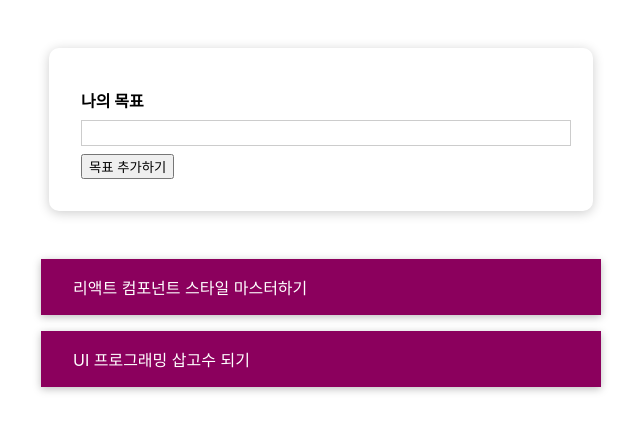
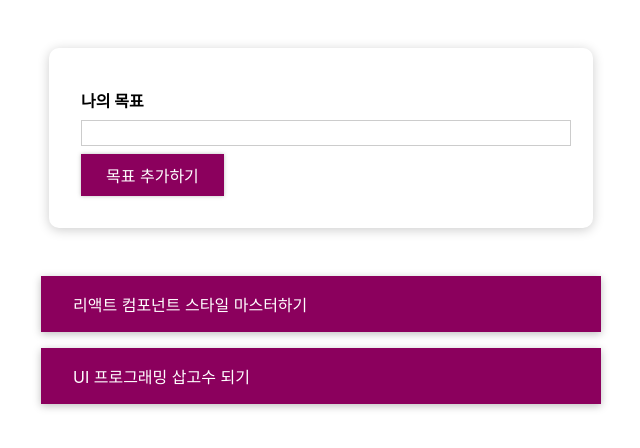
Before and after one commit to wonsrc/react-study, a React (Create React App) app in the folder react-study202409/react-study/: page / in a window 1280 px wide. Shown: the top 448 px of the page, without its empty margins (319-959 px from the left). Built offline with nearby package versions, Linux system fonts and the light colour scheme.

Commit message:
styled-components

```diff
--- a/react-study202409/react-study/package.json
+++ b/react-study202409/react-study/package.json
@@ -9,7 +9,8 @@
     "react": "^18.3.1",
     "react-dom": "^18.3.1",
     "react-scripts": "5.0.1",
-    "styled-component": "^2.8.0",
+    "save": "^2.9.0",
+    "styled-components": "^6.1.13",
     "web-vitals": "^2.1.4"
   },
   "scripts": {
--- a/react-study202409/react-study/src/components/CourseGoals/CourseInput.css
+++ b/react-study202409/react-study/src/components/CourseGoals/CourseInput.css
@@ -22,3 +22,12 @@
   background: #fad0ec;
   border-color: #8b005d;
 }
+
+.form-control.invalid input {
+  border-color: red;
+  background-color: #ffd7d7;
+}
+
+.form-control.invalid label {
+  color: red;
+}
--- a/react-study202409/react-study/src/components/CourseGoals/CourseInput.js
+++ b/react-study202409/react-study/src/components/CourseGoals/CourseInput.js
@@ -1,27 +1,37 @@
 import React, { useState } from 'react';
 import './CourseInput.css';
-import Button from '../UI/Button';
+import ButtonComponent from '../UI/Button';
 
 const CourseInput = ({ onAdd }) => {
   const [enteredText, setEnteredText] = useState('');
 
+  // 입력값 검증용 상태 변수
+  const [isValid, setIsValid] = useState(true);
+
   const textChangeHnadler = (e) => {
+    if (e.target.value.trim().length > 0) {
+      setIsValid(true);
+    }
     setEnteredText(e.target.value);
   };
 
   const formSubmitHandler = (e) => {
     e.preventDefault(); // form 기능 중지
+    if (enteredText.trim().length === 0) {
+      setIsValid(false);
+      return;
+    }
     onAdd(enteredText); // App.js에게 입력값 넘기기
     setEnteredText(''); // 입력창 비우기
   };
 
   return (
     <form onSubmit={formSubmitHandler}>
-      <div className='form-control'>
+      <div className={`form-control ${!isValid ? 'invalid' : ''}`}>
         <label>나의 목표</label>
         <input type='text' value={enteredText} onChange={textChangeHnadler} />
       </div>
-      <Button type='submit'>목표 추가하기</Button>
+      <ButtonComponent type='submit'>목표 추가하기</ButtonComponent>
     </form>
   );
 };
--- a/react-study202409/react-study/src/components/UI/Button.js
+++ b/react-study202409/react-study/src/components/UI/Button.js
@@ -1,13 +1,48 @@
 import React from 'react';
-import './Button.css';
-// 반복되는 태그가 다양한 속성을 가지게 된다면
-// 컴포넌트로 분할해서 속성값을 일괄적으로 처리할 수 있게 하자.
-const Button = ({ type, onClick, children }) => {
+import styled from 'styled-components';
+// import './Button.css';
+
+// styled-components가 제공하는 styled를 사용해서 원하는 태그를 생성하고
+// 해당 태그에 디자인을 문자열로 바로 지정할 수 있습니다.
+
+const Button = styled.button`
+  font: inherit;
+  padding: 0.5rem 1.5rem;
+  border: 1px solid #8b005d;
+  color: white;
+  background: #8b005d;
+  box-shadow: 0 0 4px rgba(0, 0, 0, 0.26);
+  cursor: pointer;
+
+  &:focus {
+    outline: none;
+
+  &:hover,
+  &:active {
+    background: #ac0e77;
+    border-color: #ac0e77;
+    box-shadow: 0 0 8px rgba(0, 0, 0, 0.26);
+}
+
+`;
+// styled-components를 사용하면서 props를 처리하고 싶다면
+// 중간 단계의 컴포넌트를 하나 더 춛가하면 됩니다.
+const ButtonComponent = ({ type, onClick, children }) => {
   return (
-    <button type={type} onClick={onClick}>
+    <Button type={type} onClick={onClick}>
       {children}
-    </button>
+    </Button>
   );
 };
 
-export default Button;
+// 반복되는 태그가 다양한 속성을 가지게 된다면
+// 컴포넌트로 분할해서 속성값을 일괄적으로 처리할 수 있게 하자.
+// const Button = ({ type, onClick, children }) => {
+//   return (
+//     <button className='button' type={type} onClick={onClick}>
+//       {children}
+//     </button>
+//   );
+// };
+
+export default ButtonComponent;
```
Also changed, not shown: 1 other file (tests, documents, lock files or other folders).
